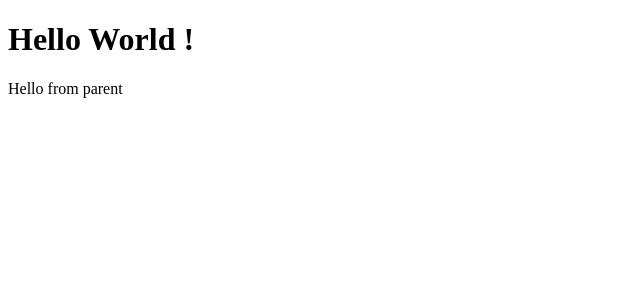
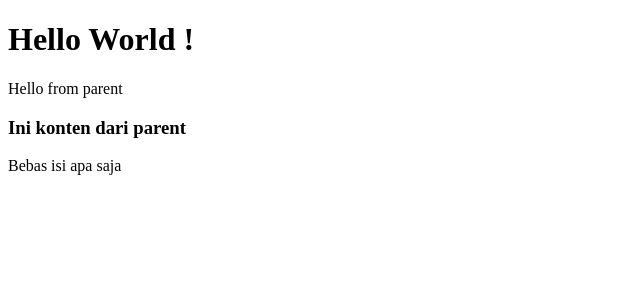
Before and after one commit to KenapaCoding/vue-full-course, a Vue app: page / in a window 1280 px wide. Shown: the top 300 px of the page, without its empty margins (0-640 px from the left). Built offline with nearby package versions, Linux system fonts and the light colour scheme.

Commit message:
materi: slot

```diff
--- a/src/App.vue
+++ b/src/App.vue
@@ -1,6 +1,7 @@
 <script setup>
   import { ref, reactive, computed, watch } from 'vue';
   import HelloWorld from './components/greeting/HelloWorld.vue';
+  import Card from './components/slot/Card.vue';
   // const counter = reactive({count:0})
   // function increment(number){
   //   counter.count = counter.count + number
@@ -65,6 +66,10 @@
 
 <template>
   <HelloWorld message="Hello from parent"/>
+  <Card>
+    <h3>Ini konten dari parent</h3>
+    <p>Bebas isi apa saja</p>
+  </Card>
   <!-- <div class="container">
     <h1>{{ greeting('Ranggo') }}</h1>
     <p>
--- /dev/null
+++ b/src/components/slot/Card.vue
@@ -0,0 +1,9 @@
+<template>
+    <div>
+        <slot></slot>
+    </div>
+</template>
+
+<script setup></script>
+
+<style></style>
```
